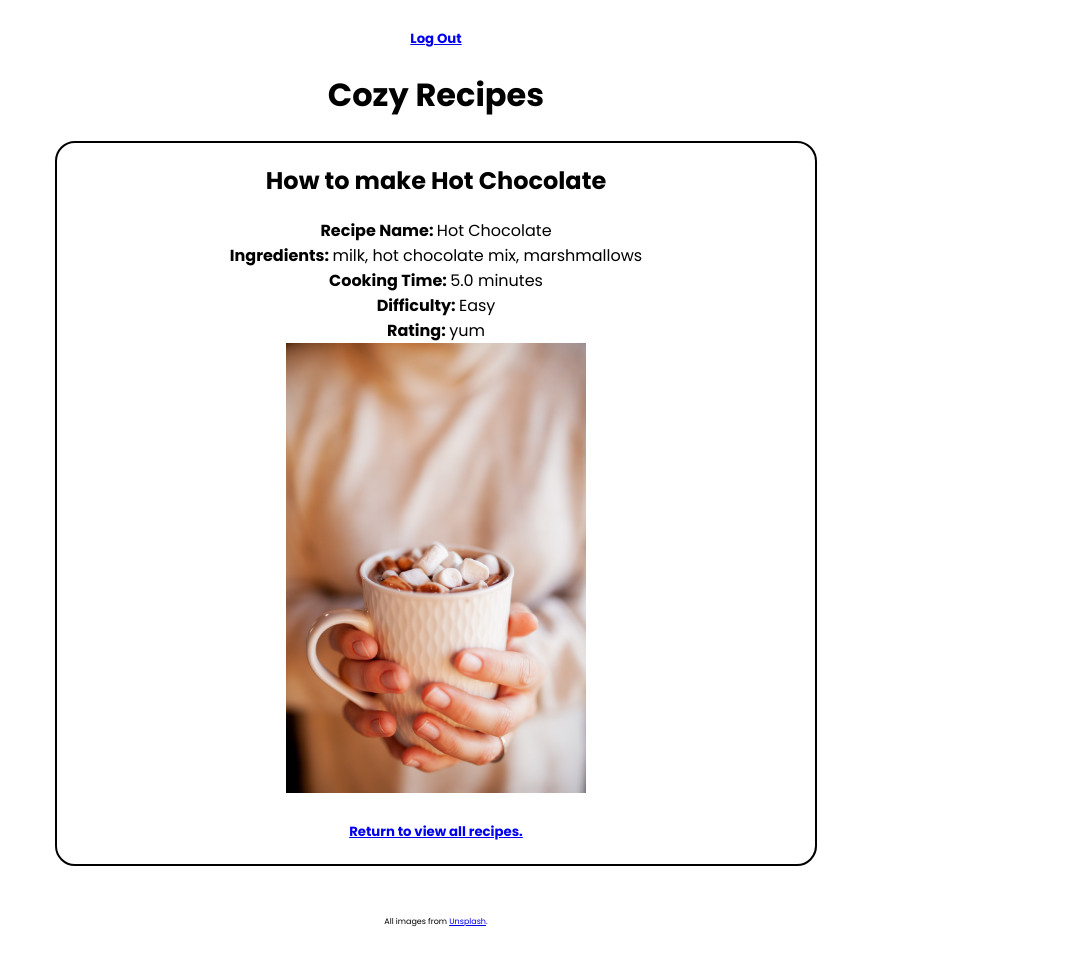
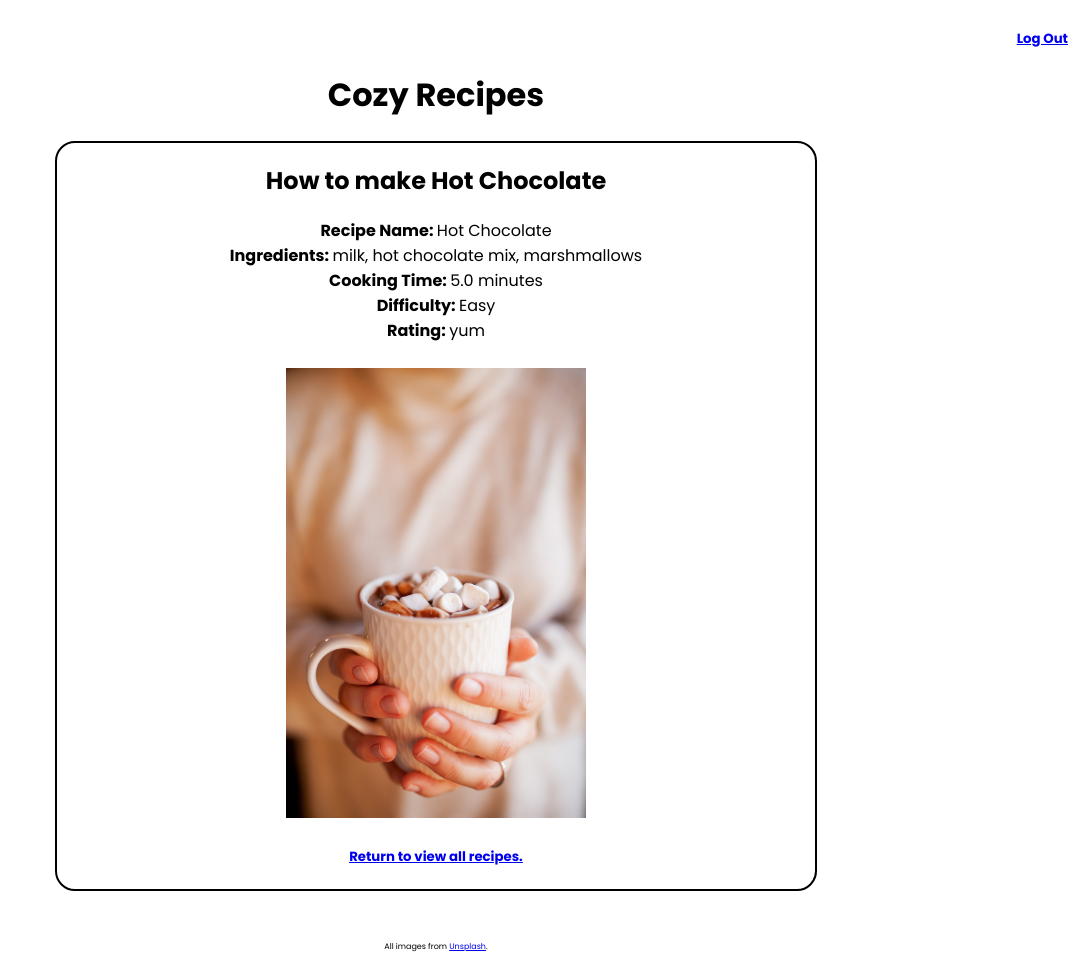
Before and after one commit to sarahmjenkins/recipe_app, a Django app: page /list/1 in a window 1280 px wide. Shown: the part 248-1209 px from the top of the page, without its empty margins (204-1280 px from the left). Before the commit the page ends 1175 px from the top, so only its background shows below. Run offline with Django 4.2, Linux system fonts and the light colour scheme; a user stored in the database is signed in; data comes from the database, SQL or seed files in the repository; both versions use the stored data as it was after the commit.

Commit message:
moved all styling to external css

```diff
--- a/recipes/templates/recipes/detail.html
+++ b/recipes/templates/recipes/detail.html
@@ -4,38 +4,31 @@
 
 <head>
   <title>{{object.name}} Recipe</title>
-  <style>
-    @import url('https://fonts.googleapis.com/css2?family=Poppins:ital,wght@0,400;0,700;1,400&display=swap');
-
-    * {
-      font-family: Poppins, sans-serif
-    }
-  </style>
+  <link rel="stylesheet" href="/static/style.css">
 </head>
 
 <header>
-  <img src="{% static 'recipes/images/kitchen.jpg' %}" alt="header-image" width="100%" height="240px"
-    style="object-fit:cover">
-  <h5 style="text-align:center"><a href="{% url 'logout' %}">Log Out</a></h5>
-  <h1 style="text-align:center">Cozy Recipes</h1>
+  <img src="{% static 'recipes/images/kitchen.jpg' %}" alt="header-image" class="header-image">
+  <h5 class="logout"><a href="{% url 'logout' %}">Log Out</a></h5>
+  <h1 >Cozy Recipes</h1>
 </header>
 
-<body style="text-align:center">
-  <div style="border:2px solid; border-radius:20px; display:inline-block; width:60%">
+<body>
+  <div class="recipe-detail-card">
     <h2>How to make {{object.name}}</h2>
 
     <b>Recipe Name: </b> {{object.name}} <br>
     <b>Ingredients: </b> {{object.ingredients}} <br>
     <b>Cooking Time: </b> {{object.cooking_time}} minutes <br>
     <b>Difficulty: </b> {{object.calculate_difficulty}} <br>
-    <b>Rating: </b> {{object.rating}} <br>
+    <b>Rating: </b> {{object.rating}} <br><br>
 
-    <img src="{{object.pic.url}}" width="300" />
+    <img src="{{object.pic.url}}" class="recipe-detail-image"/>
 
     <h5><a href="/recipes/list">Return to view all recipes.</a></h5>
   </div>
 </body>
 
-<footer style="margin-top:50px">
-  <p style="font-size:8px; text-align:center">All images from <a href='https://unsplash.com/'>Unsplash</a>.</p>
+<footer>
+  <p class="photo-attribution">All images from <a href='https://unsplash.com/'>Unsplash</a>.</p>
 </footer>
--- a/static/style.css
+++ b/static/style.css
@@ -18,7 +18,53 @@ h1 {
   text-align: center
 }
 
-form {
+h5 {
+  text-align: center
+}
+
+.logout {
+  text-align: right
+}
+
+.recipe-list-container {
+  display: grid;
+  grid-template-columns: auto auto auto;
+  padding: 25px
+}
+
+.recipe-card {
+  padding: 25px;
+  border: 2px solid;
+  margin: 25px;
+  display: flex;
+  flex-direction: column;
+  align-items: center;
+  justify-content: center;
+  border-radius: 20px;
+}
+
+.recipe-image {
+  width: 300px;
+  border-radius: 20px;
+  border:1 pt solid
+}
+
+.recipe-detail-card {
+  border: 2px solid;
+  border-radius: 20px;
+  display: inline-block;
+  width: 60%
+}
+
+.recipe-detail-image {
+  width: 300px
+}
+
+table {
+  margin: auto
+}
+
+.search-result {
   text-align: center
 }
 
```
Also changed, not shown: recipes/templates/recipes/main.html (+11 -18 lines), recipes/templates/recipes/search.html (+12 -15 lines), templates/auth/success.html (+6 -13 lines), db.sqlite3.
